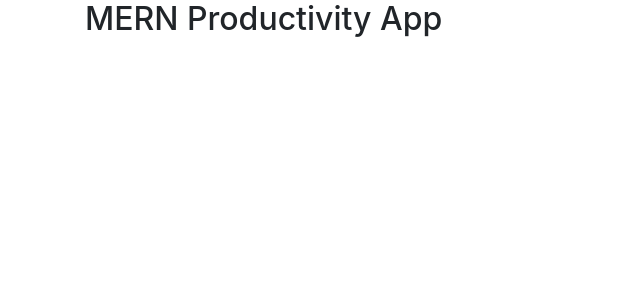
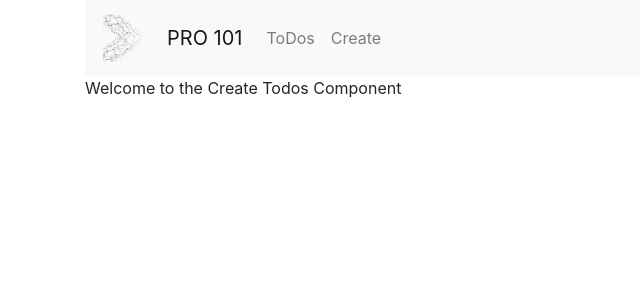
Before and after one commit to AlexCsanyi/Productivity-101, a React (Create React App) app: page /create in a window 1280 px wide. Shown: the top 300 px of the page, without its empty margins (0-640 px from the left). Built offline with nearby package versions, Linux system fonts and the light colour scheme.

Commit message:
added react-router, built routing and nav, added logo

```diff
--- a/package.json
+++ b/package.json
@@ -6,6 +6,7 @@
     "bootstrap": "^4.3.1",
     "react": "^16.10.1",
     "react-dom": "^16.10.1",
+    "react-router-dom": "^5.1.2",
     "react-scripts": "3.1.2"
   },
   "scripts": {
--- a/public/index.html
+++ b/public/index.html
@@ -24,7 +24,7 @@
       work correctly both with client-side routing and a non-root public URL.
       Learn how to configure a non-root public URL by running `npm run build`.
     -->
-    <title>React App</title>
+    <title>PRODUCTIVITY 101</title>
   </head>
   <body>
     <noscript>You need to enable JavaScript to run this app.</noscript>
--- a/src/App.js
+++ b/src/App.js
@@ -1,11 +1,48 @@
 import React from "react";
+import { BrowserRouter as Router, Route, Link } from "react-router-dom";
+import TodosList from "./components/todos-list.component";
+import EditTodo from "./components/edit-todo.component";
+import CreateTodo from "./components/create-todo.component";
 import "bootstrap/dist/css/bootstrap.min.css";
+import logo from "./imgs/pro101-logo.png";
 
 function App() {
   return (
-    <div className="container">
-      <h2>MERN Productivity App</h2>
-    </div>
+    <Router>
+      <div className="container">
+        <nav className="navbar navbar-expand-lg navbar-light bg-light">
+          <a className="navbar-brand" href="alexcsanyi.me" target="_blank">
+            <img
+              src={logo}
+              width="50"
+              height="50"
+              alt="Productivity 101 app"
+            ></img>
+          </a>
+          <Link to="/" className="navbar-brand">
+            PRO 101
+          </Link>
+          <div className="collapse navbar-collapse">
+            <ul className="navbar-nav mr-auto">
+              <li className="navbar-item">
+                <Link to="/" className="nav-link">
+                  ToDos
+                </Link>
+              </li>
+              <li className="navbar-item">
+                <Link to="/create" className="nav-link">
+                  Create
+                </Link>
+              </li>
+            </ul>
+          </div>
+        </nav>
+
+        <Route path="/" exact component={TodosList} />
+        <Route path="/edit/:id" component={EditTodo} />
+        <Route path="/create" component={CreateTodo} />
+      </div>
+    </Router>
   );
 }
 
--- /dev/null
+++ b/src/components/create-todo.component.js
@@ -0,0 +1,22 @@
+import React, { Component } from "react";
+
+export default class CreateTodo extends Component {
+  constructor(props) {
+    super(props);
+
+    this.state = {
+      todo_description: "",
+      todo_responsible: "",
+      todo_priority: "",
+      todo_completed: false
+    };
+  }
+
+  render() {
+    return (
+      <div>
+        <p>Welcome to the Create Todos Component</p>
+      </div>
+    );
+  }
+}
--- /dev/null
+++ b/src/components/edit-todo.component.js
@@ -0,0 +1,11 @@
+import React, { Component } from "react";
+
+export default class EditTodo extends Component {
+  render() {
+    return (
+      <div>
+        <p>Welcome to the Edit Todos Component</p>
+      </div>
+    );
+  }
+}
--- /dev/null
+++ b/src/components/todos-list.component.js
@@ -0,0 +1,11 @@
+import React, { Component } from "react";
+
+export default class TodosList extends Component {
+  render() {
+    return (
+      <div>
+        <p>Welcome to the Todos List Component</p>
+      </div>
+    );
+  }
+}
```
Also changed, not shown: src/imgs/pro101-logo.png (added), 1 other file (tests, documents, lock files or other folders).
